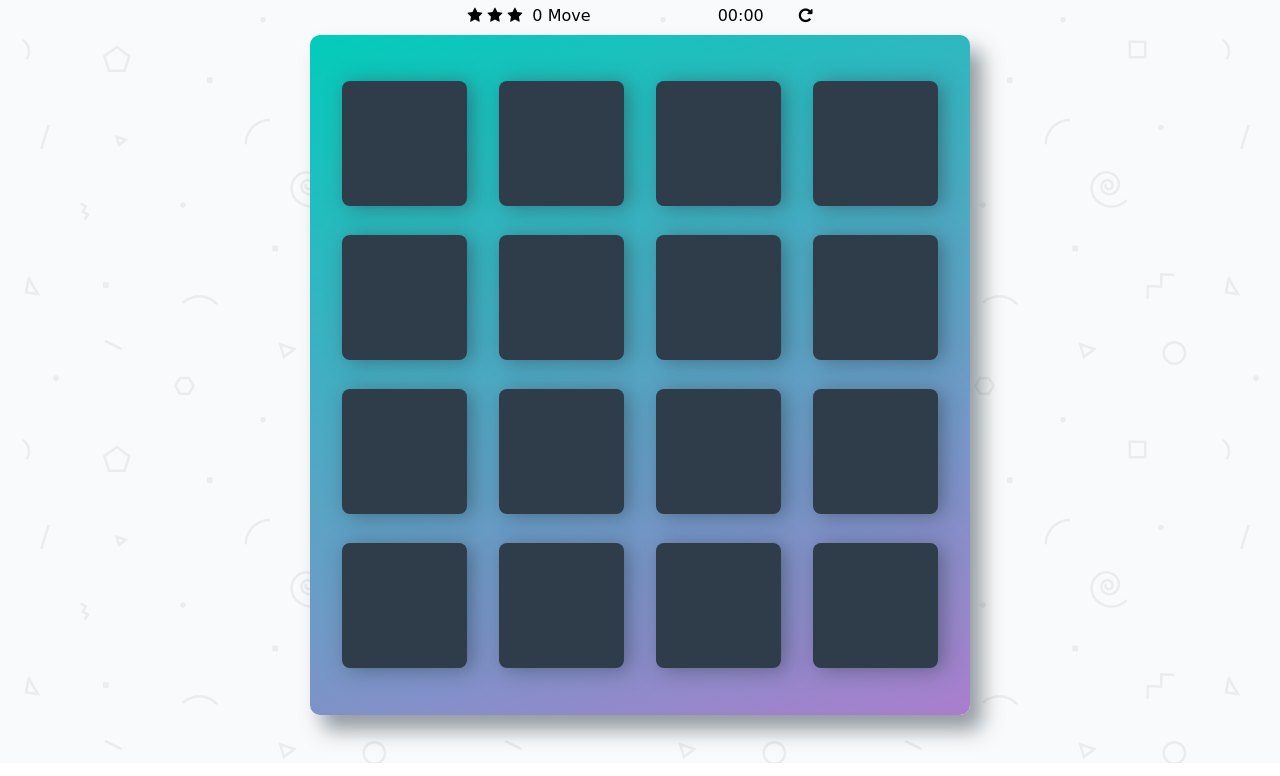
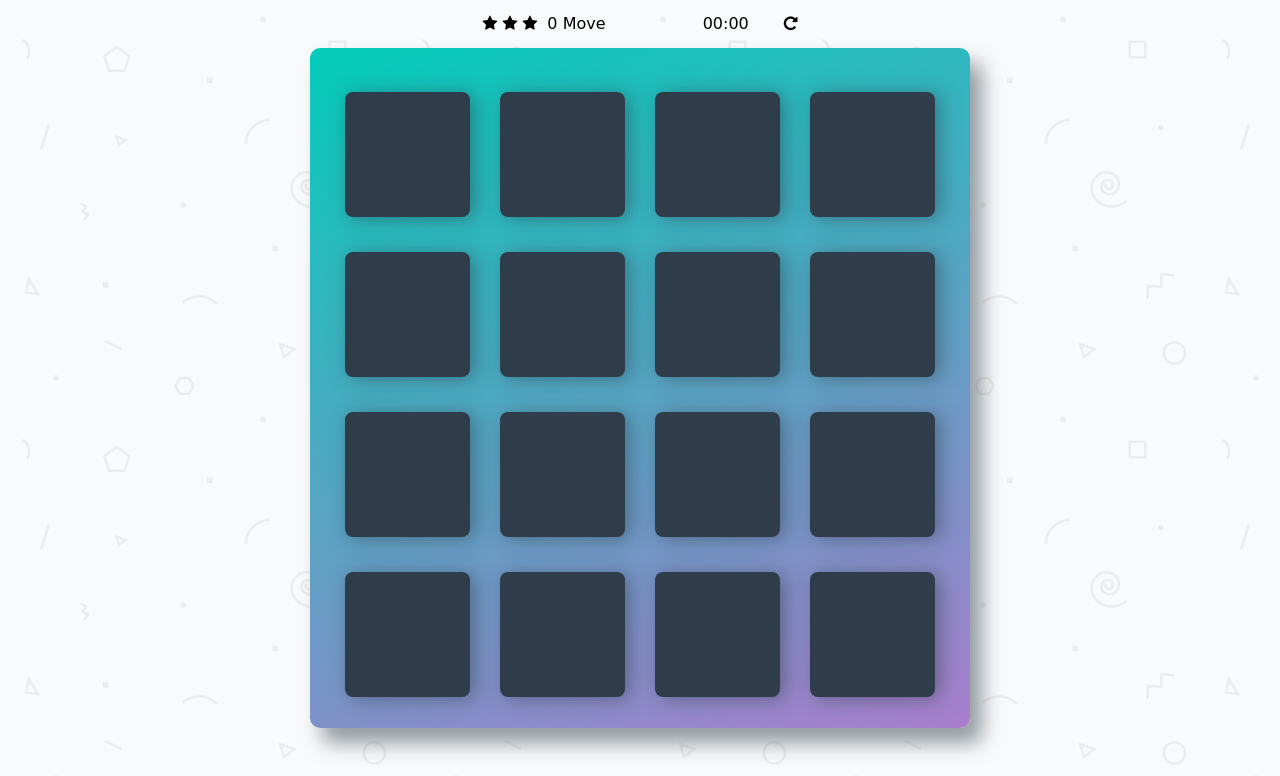
Before and after one commit to abeeb1000/Memory-Game, a plain HTML site: page index.html in a window 1280 px wide. Shown: the part 80-856 px from the top of the page. Drawn offline with nearby package versions, Linux system fonts and the light colour scheme; a web font is replaced by a local one.

Commit message:
refactor css and js

```diff
--- a/css/app.css
+++ b/css/app.css
@@ -10,8 +10,8 @@ html {
 
 html,
 body {
-    width: 100%;
-    height: 100%;
+    max-width: 100%;
+    max-height: 100%;
     margin: 0;
     padding: 0;
 }
@@ -38,17 +38,17 @@ h1 {
  */
 
 .deck {
-    width: 660px;
+    max-width: 660px;
     min-height: 680px;
     background: linear-gradient(160deg, #02ccba 0%, #aa7ecd 100%);
-    padding: 32px;
+    padding: 20px;
     border-radius: 10px;
     box-shadow: 12px 15px 20px 0 rgba(46, 61, 73, 0.5);
     display: flex;
     flex-wrap: wrap;
-    justify-content: space-between;
+    justify-content: space-around;
     align-items: center;
-    margin: 0 0 3em;
+    margin: 0 2em 3em;
 }
 
 .deck .card {
@@ -63,6 +63,7 @@ h1 {
     justify-content: center;
     align-items: center;
     box-shadow: 5px 2px 20px 0 rgba(46, 61, 73, 0.5);
+    margin-top: 12px;
 }
 
 .deck .card.open {
@@ -88,7 +89,8 @@ h1 {
 .score-panel {
     text-align: left;
     width: 345px;
-    margin-bottom: 10px;
+    margin: 15px;
+    padding: 0px 15px
 }
 
 .score-panel .stars {
--- a/index.html
+++ b/index.html
@@ -3,10 +3,16 @@
 <head>
     <meta charset="utf-8">
     <title>Matching Game</title>
-    <meta name="description" content="">
+    <meta name="description" content="Memory Game app">
+    <meta name="author" content="Abeeb Ridwan">
+    <meta name="viewport" content="width=device-width, initial-scale=1.0">
+    <link rel="stylesheet" href="css/app.css">
+    <link rel="stylesheet" href="https://cdnjs.cloudflare.com/ajax/libs/normalize/8.0.0/normalize.min.css" />
     <link rel="stylesheet prefetch" href="https://maxcdn.bootstrapcdn.com/font-awesome/4.6.1/css/font-awesome.min.css">
     <link rel="stylesheet prefetch" href="https://fonts.googleapis.com/css?family=Coda">
-    <link rel="stylesheet" href="css/app.css">
+
+    <title>Memory Game</title>
+    <link rel="shortcut icon" type="image/png" href="images/icon.png"/>
 </head>
 <body>
 
--- a/js/app.js
+++ b/js/app.js
@@ -19,8 +19,8 @@
  let clickCounter = 0;
  let minutes = 0;
  let seconds = 0;
- let appendSeconds = document.getElementById("seconds")
- let appendminutes = document.getElementById("minutes")
+ let appendSeconds = document.getElementById("seconds");
+ let appendminutes = document.getElementById("minutes");
  let interval;
 
 //shuffle Cards and display it
@@ -33,7 +33,7 @@
 
 shuffleCard(); //call  shuffleCard() init
 
-// Shuffle function from http://stackoverflow.com/a/2450976
+// Shuffle function from
 function shuffle(array) {
     var currentIndex = array.length, temporaryValue, randomIndex;
 
```
Also changed, not shown: 1 other file.
